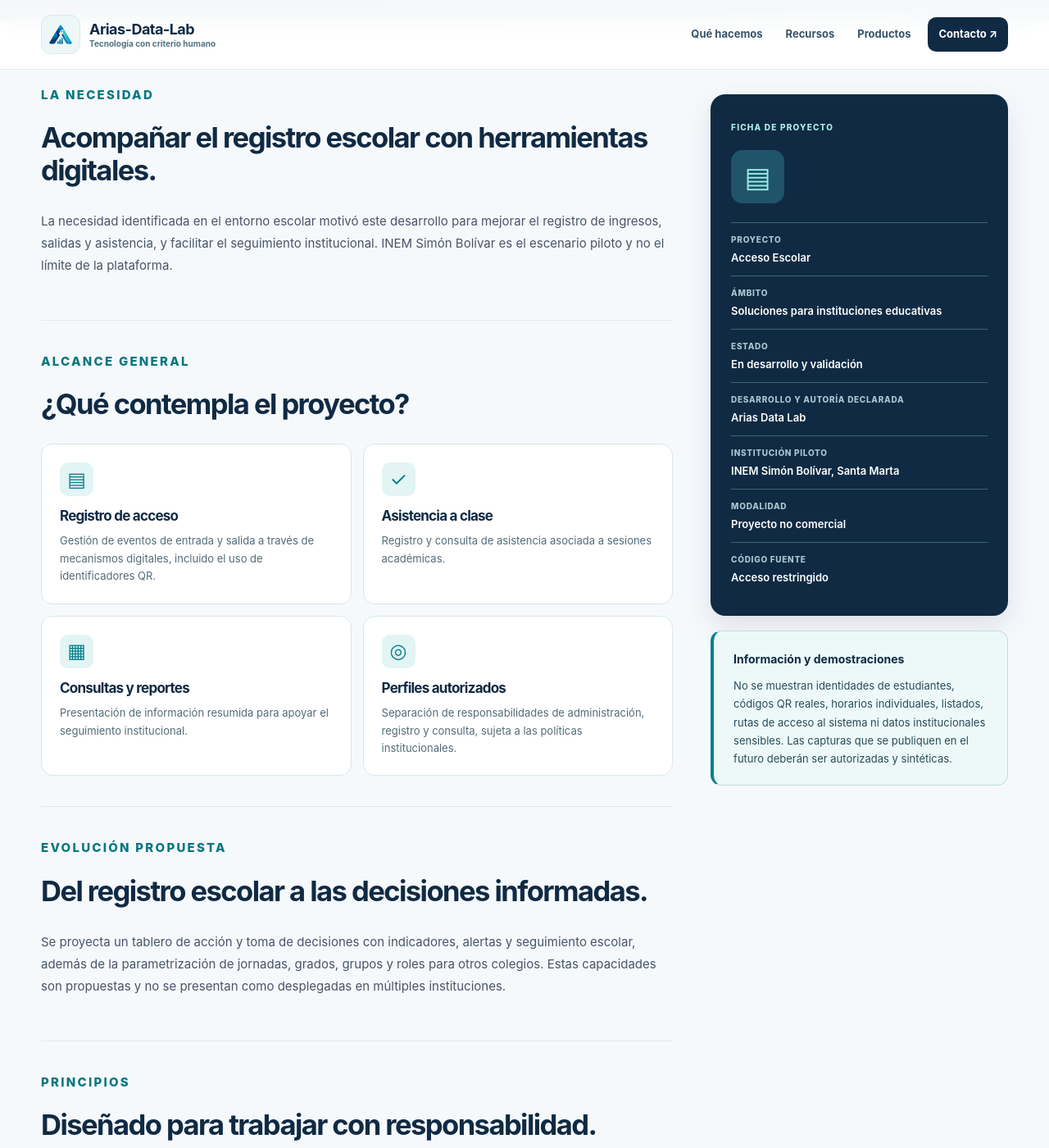
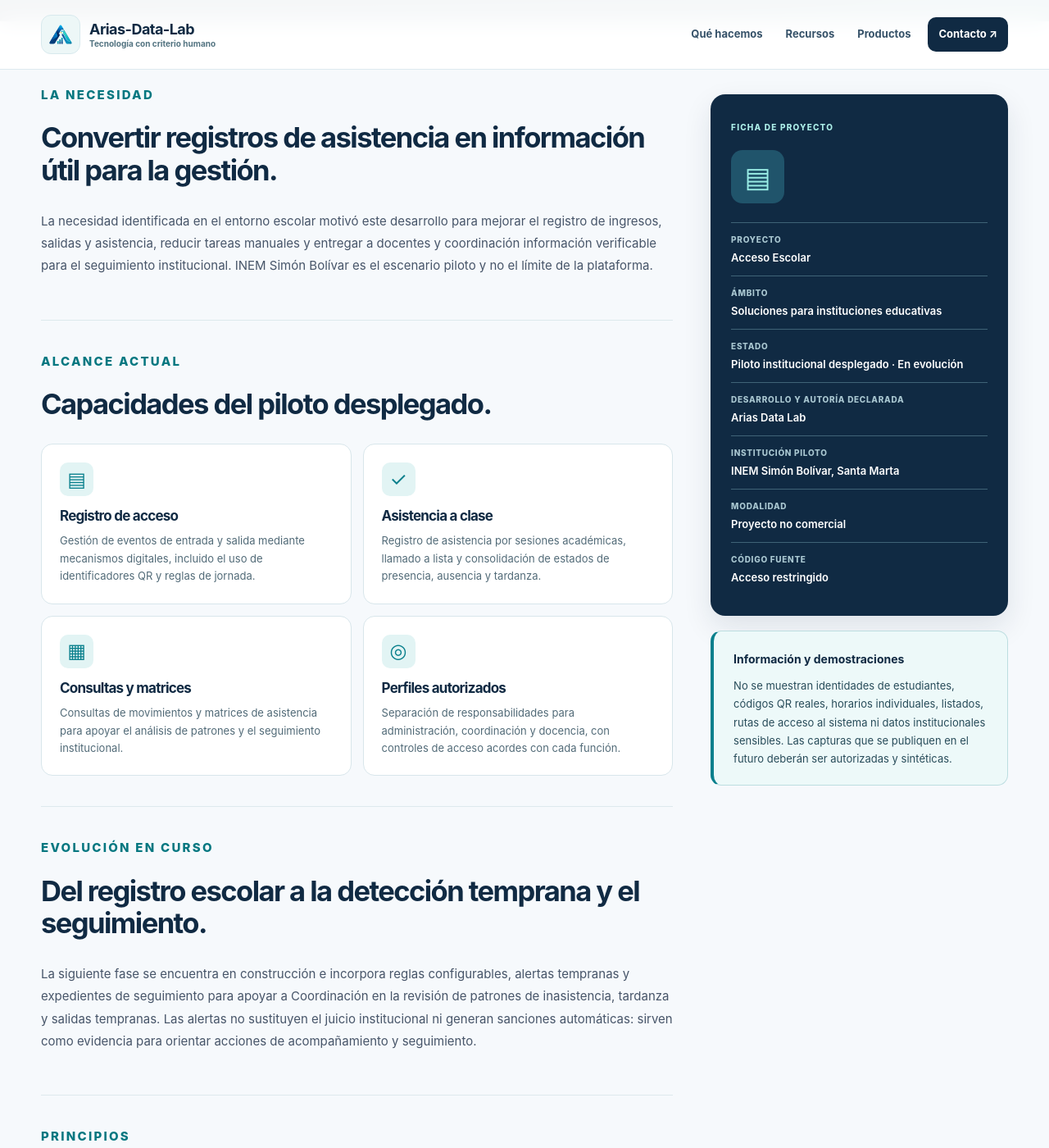
Before and after one commit to ljarias/ljarias.github.io, a Jekyll site: the page arias-data-lab/productos/acceso-escolar-inem.html, which Jekyll copies as it is, in a window 1280 px wide and 1400 px high, scrolled down 516 px. Shown: the whole window at 82% size. Built offline with Jekyll 4.4.1, drawn with Linux system fonts in a browser that asks for light colours; some of the changed text lies outside the part shown.

Commit message:
Actualiza estado público de Acceso Escolar
Refleja el piloto institucional desplegado, mantiene privada la operación y documenta la evolución hacia alertas y seguimiento escolar.

```diff
--- a/arias-data-lab/productos/acceso-escolar-inem.html
+++ b/arias-data-lab/productos/acceso-escolar-inem.html
@@ -1,7 +1,7 @@
 <!doctype html>
 <html lang="es-CO"><head>
 <meta charset="utf-8"><meta name="viewport" content="width=device-width, initial-scale=1">
-<meta name="theme-color" content="#102A43"><meta name="description" content="Acceso Escolar: desarrollo no comercial de Arias Data Lab, piloto en INEM Simón Bolívar y proyección de adopción por otras instituciones educativas.">
+<meta name="theme-color" content="#102A43"><meta name="description" content="Acceso Escolar: plataforma de apoyo a la gestión institucional, con piloto operativo en INEM Simón Bolívar y evolución hacia alertas tempranas y seguimiento escolar.">
 <title>Acceso Escolar | Soluciones educativas · Arias Data Lab</title>
 <link rel="icon" type="image/svg+xml" href="../../assets/brand/logo/v4.0/ADL_isotipo-cuadrado_EDITABLE_v4.0.svg">
 <link rel="icon" type="image/png" sizes="32x32" href="../../banco-problemas-caribe/assets/favicon-32.png">
@@ -12,18 +12,18 @@
 <a class="site-brand" href="../../" aria-label="Volver al portal Arias-Data-Lab"><span class="brand-icon"><img src="../../assets/brand/logo/v4.0/ADL_isotipo-cuadrado_EDITABLE_v4.0.svg" alt="" width="38" height="38"></span><span class="brand-label"><strong>Arias-Data-Lab</strong><small>Tecnología con criterio humano</small></span></a>
 <nav class="primary-nav" aria-label="Navegación principal"><a href="../../#enfoque">Qué hacemos</a><a href="../../#proyectos">Recursos</a><a href="./">Productos</a><a class="nav-contact" href="../../#contacto">Contacto ↗</a></nav>
 </div></header><main id="contenido">
-<section class="product-page-hero product-detail-hero"><div class="container"><a class="crumb-link" href="./">← Productos y soluciones</a><p class="eyebrow">SOLUCIONES PARA INSTITUCIONES EDUCATIVAS</p><h1>Acceso Escolar</h1><p>Ejercicio de desarrollo de Arias Data Lab que responde a la necesidad escolar de registrar el acceso y la asistencia estudiantil. El piloto se desarrolla en la IEDT INEM Simón Bolívar de Santa Marta, con proyección de adaptación a otras instituciones.</p><div class="product-status"><span class="status-dot" aria-hidden="true"></span> En desarrollo · Piloto institucional · No comercial · Código no público</div></div></section>
+<section class="product-page-hero product-detail-hero"><div class="container"><a class="crumb-link" href="./">← Productos y soluciones</a><p class="eyebrow">SOLUCIONES PARA INSTITUCIONES EDUCATIVAS</p><h1>Acceso Escolar</h1><p>Plataforma de apoyo a la gestión institucional que integra registro de acceso, asistencia académica y consultas para facilitar el seguimiento escolar. El piloto se encuentra desplegado en la IEDT INEM Simón Bolívar de Santa Marta y continúa evolucionando.</p><div class="product-status"><span class="status-dot" aria-hidden="true"></span> Piloto institucional desplegado · En evolución · No comercial · Código no público</div></div></section>
 <section class="product-body"><div class="container"><div class="product-detail-layout">
 <div class="product-detail-main">
-<section class="detail-section" aria-labelledby="objetivo"><p class="eyebrow dark">LA NECESIDAD</p><h2 id="objetivo">Acompañar el registro escolar con herramientas digitales.</h2><p>La necesidad identificada en el entorno escolar motivó este desarrollo para mejorar el registro de ingresos, salidas y asistencia, y facilitar el seguimiento institucional. INEM Simón Bolívar es el escenario piloto y no el límite de la plataforma.</p></section>
-<section class="detail-section" aria-labelledby="alcance"><p class="eyebrow dark">ALCANCE GENERAL</p><h2 id="alcance">¿Qué contempla el proyecto?</h2><div class="capability-grid"><article class="capability"><span aria-hidden="true">▤</span><h3>Registro de acceso</h3><p>Gestión de eventos de entrada y salida a través de mecanismos digitales, incluido el uso de identificadores QR.</p></article><article class="capability"><span aria-hidden="true">✓</span><h3>Asistencia a clase</h3><p>Registro y consulta de asistencia asociada a sesiones académicas.</p></article><article class="capability"><span aria-hidden="true">▦</span><h3>Consultas y reportes</h3><p>Presentación de información resumida para apoyar el seguimiento institucional.</p></article><article class="capability"><span aria-hidden="true">◎</span><h3>Perfiles autorizados</h3><p>Separación de responsabilidades de administración, registro y consulta, sujeta a las políticas institucionales.</p></article></div></section>
-<section class="detail-section" aria-labelledby="evolucion"><p class="eyebrow dark">EVOLUCIÓN PROPUESTA</p><h2 id="evolucion">Del registro escolar a las decisiones informadas.</h2><p>Se proyecta un tablero de acción y toma de decisiones con indicadores, alertas y seguimiento escolar, además de la parametrización de jornadas, grados, grupos y roles para otros colegios. Estas capacidades son propuestas y no se presentan como desplegadas en múltiples instituciones.</p></section>
+<section class="detail-section" aria-labelledby="objetivo"><p class="eyebrow dark">LA NECESIDAD</p><h2 id="objetivo">Convertir registros de asistencia en información útil para la gestión.</h2><p>La necesidad identificada en el entorno escolar motivó este desarrollo para mejorar el registro de ingresos, salidas y asistencia, reducir tareas manuales y entregar a docentes y coordinación información verificable para el seguimiento institucional. INEM Simón Bolívar es el escenario piloto y no el límite de la plataforma.</p></section>
+<section class="detail-section" aria-labelledby="alcance"><p class="eyebrow dark">ALCANCE ACTUAL</p><h2 id="alcance">Capacidades del piloto desplegado.</h2><div class="capability-grid"><article class="capability"><span aria-hidden="true">▤</span><h3>Registro de acceso</h3><p>Gestión de eventos de entrada y salida mediante mecanismos digitales, incluido el uso de identificadores QR y reglas de jornada.</p></article><article class="capability"><span aria-hidden="true">✓</span><h3>Asistencia a clase</h3><p>Registro de asistencia por sesiones académicas, llamado a lista y consolidación de estados de presencia, ausencia y tardanza.</p></article><article class="capability"><span aria-hidden="true">▦</span><h3>Consultas y matrices</h3><p>Consultas de movimientos y matrices de asistencia para apoyar el análisis de patrones y el seguimiento institucional.</p></article><article class="capability"><span aria-hidden="true">◎</span><h3>Perfiles autorizados</h3><p>Separación de responsabilidades para administración, coordinación y docencia, con controles de acceso acordes con cada función.</p></article></div></section>
+<section class="detail-section" aria-labelledby="evolucion"><p class="eyebrow dark">EVOLUCIÓN EN CURSO</p><h2 id="evolucion">Del registro escolar a la detección temprana y el seguimiento.</h2><p>La siguiente fase se encuentra en construcción e incorpora reglas configurables, alertas tempranas y expedientes de seguimiento para apoyar a Coordinación en la revisión de patrones de inasistencia, tardanza y salidas tempranas. Las alertas no sustituyen el juicio institucional ni generan sanciones automáticas: sirven como evidencia para orientar acciones de acompañamiento y seguimiento.</p></section>
 <section class="detail-section" aria-labelledby="principios"><p class="eyebrow dark">PRINCIPIOS</p><h2 id="principios">Diseñado para trabajar con responsabilidad.</h2><p>El proyecto requiere protección reforzada de información de estudiantes, incluidos menores de edad. Su implementación, acceso y eventual presentación deben respetar las autorizaciones institucionales, el principio de minimización de datos y la normativa aplicable. Una página de portafolio no equivale a una declaración de aprobación institucional.</p></section>
 </div><aside class="product-side" aria-label="Información del proyecto">
-<div class="product-info-card"><span class="small-overline">FICHA DE PROYECTO</span><div class="big-symbol" aria-hidden="true">▤</div><dl><div><dt>Proyecto</dt><dd>Acceso Escolar</dd></div><div><dt>Ámbito</dt><dd>Soluciones para instituciones educativas</dd></div><div><dt>Estado</dt><dd>En desarrollo y validación</dd></div><div><dt>Desarrollo y autoría declarada</dt><dd>Arias Data Lab</dd></div><div><dt>Institución piloto</dt><dd>INEM Simón Bolívar, Santa Marta</dd></div><div><dt>Modalidad</dt><dd>Proyecto no comercial</dd></div><div><dt>Código fuente</dt><dd>Acceso restringido</dd></div></dl></div>
+<div class="product-info-card"><span class="small-overline">FICHA DE PROYECTO</span><div class="big-symbol" aria-hidden="true">▤</div><dl><div><dt>Proyecto</dt><dd>Acceso Escolar</dd></div><div><dt>Ámbito</dt><dd>Soluciones para instituciones educativas</dd></div><div><dt>Estado</dt><dd>Piloto institucional desplegado · En evolución</dd></div><div><dt>Desarrollo y autoría declarada</dt><dd>Arias Data Lab</dd></div><div><dt>Institución piloto</dt><dd>INEM Simón Bolívar, Santa Marta</dd></div><div><dt>Modalidad</dt><dd>Proyecto no comercial</dd></div><div><dt>Código fuente</dt><dd>Acceso restringido</dd></div></dl></div>
 <div class="privacy-note narrow-note"><strong>Información y demostraciones</strong><p>No se muestran identidades de estudiantes, códigos QR reales, horarios individuales, listados, rutas de acceso al sistema ni datos institucionales sensibles. Las capturas que se publiquen en el futuro deberán ser autorizadas y sintéticas.</p></div>
 </aside></div></div></section>
-<section class="product-cta"><div class="container"><div><p class="eyebrow dark">SOBRE EL PROYECTO</p><h2>Un desarrollo originado en una necesidad escolar.</h2><p>Este proyecto se documenta como ejercicio de ingeniería. No constituye una oferta comercial ni una plataforma disponible para adopción inmediata.</p></div><div class="product-actions"><a class="button contact-button" href="mailto:ljarias@gmail.com?subject=Consulta%20de%20proyecto%20Arias-Data-Lab%3A%20Acceso%20Escolar%20INEM">Consultar el proyecto ↗</a><a class="secondary-link" href="./">Ver otros productos ↗</a></div></div></section>
+<section class="product-cta"><div class="container"><div><p class="eyebrow dark">SOBRE EL PROYECTO</p><h2>Un piloto operativo que sigue evolucionando.</h2><p>El proyecto se documenta como experiencia de ingeniería aplicada a una necesidad escolar real. Su despliegue institucional no implica disponibilidad pública, oferta comercial ni autorización automática para replicarlo en otras instituciones.</p></div><div class="product-actions"><a class="button contact-button" href="mailto:ljarias@gmail.com?subject=Consulta%20de%20proyecto%20Arias-Data-Lab%3A%20Acceso%20Escolar%20INEM">Consultar el proyecto ↗</a><a class="secondary-link" href="./">Ver otros productos ↗</a></div></div></section>
 </main>
 <footer class="site-footer"><div class="container footer-main"><div class="footer-logo"><img src="../../assets/brand/logo/v4.0/ADL_logo-maestro-color_EDITABLE_v4.0.svg" alt="Arias-Data-Lab" width="120" height="90" loading="lazy"><div><strong>Arias-Data-Lab</strong><p>Tecnología con criterio humano.</p></div></div><nav aria-label="Enlaces del pie de página"><a href="../../">Portal corporativo</a><a href="./">Productos</a><a href="../../banco-problemas-caribe/">Recursos educativos</a></nav></div><div class="container footer-bottom"><span>© 2026 Arias-Data-Lab · Santa Marta, Colombia</span><span>Desarrollo y autoría: Leonardo Arias-Alemán</span></div></footer>
 </body></html>
--- a/arias-data-lab/productos/index.html
+++ b/arias-data-lab/productos/index.html
@@ -15,7 +15,7 @@
 <section class="product-page-hero"><div class="container"><a class="crumb-link" href="../../">← Arias-Data-Lab</a><p class="eyebrow">PORTAFOLIO DE SOLUCIONES</p><h1>Productos en desarrollo.</h1><p>En Arias-Data-Lab desarrollamos software para responder a necesidades concretas. Presentamos el propósito y las capacidades previstas de los proyectos sin divulgar su implementación técnica ni los datos de sus usuarios.</p><div class="hero-underline" aria-hidden="true"></div></div></section>
 <section class="product-body"><div class="container"><div class="intro-row"><div><p class="eyebrow dark">PRODUCTOS Y SOLUCIONES</p><h2>Conoce lo que estamos construyendo.</h2></div><p>La información corresponde a una presentación general; algunas funcionalidades continúan en pruebas y pueden evolucionar.</p></div><div class="public-product-grid">
 <article class="public-product-card"><span class="product-small-label">GESTIÓN DE CARTERA · EN DESARROLLO Y PRUEBAS</span><div class="public-product-icon"><img src="assets/carteriva-4a-simbolo.svg" width="59" height="59" alt="Logo de Carteriva" style="border-radius:12px"></div><h3>Carteriva</h3><p>Plataforma web para prestamistas: clientes, préstamos, pagos, agenda semanal de cobros, indicadores y reportes. Actualmente en desarrollo y pruebas.</p><span class="availability">Presentación pública · Código no publicado</span><a class="product-detail-link" href="prestamos-saas.html">Conocer este proyecto ↗</a></article>
-<article class="public-product-card"><span class="product-small-label">SOLUCIONES EDUCATIVAS · EN DESARROLLO · NO COMERCIAL</span><div class="public-product-icon" aria-hidden="true">▤</div><h3>Acceso Escolar</h3><p>Desarrollo de Arias Data Lab para registrar acceso y asistencia estudiantil, con proyección hacia tableros de acción y decisiones. Piloto en INEM Simón Bolívar de Santa Marta; futura adaptación a otras instituciones.</p><span class="availability">Presentación pública · Código no publicado</span><a class="product-detail-link" href="acceso-escolar-inem.html">Conocer este proyecto ↗</a></article>
+<article class="public-product-card"><span class="product-small-label">SOLUCIONES EDUCATIVAS · PILOTO DESPLEGADO · NO COMERCIAL</span><div class="public-product-icon" aria-hidden="true">▤</div><h3>Acceso Escolar</h3><p>Plataforma de apoyo a la gestión institucional para registrar acceso y asistencia estudiantil, consolidar matrices de seguimiento y evolucionar hacia alertas tempranas y expedientes de acompañamiento. Piloto operativo en INEM Simón Bolívar de Santa Marta.</p><span class="availability">Presentación pública · Código no publicado</span><a class="product-detail-link" href="acceso-escolar-inem.html">Conocer este proyecto ↗</a></article>
 </div><div class="privacy-note"><strong>Cómo presentamos estos proyectos</strong><p>Las descripciones de productos son públicas, pero el código fuente, las bases de datos, los accesos operativos y cualquier información personal se mantienen fuera de este sitio. Las imágenes de interfaz se incorporarán únicamente si son aprobadas y utilizan datos de prueba sintéticos.</p></div></div></section>
 </main>
 <footer class="site-footer"><div class="container footer-main"><div class="footer-logo"><img src="../../assets/brand/logo/v4.0/ADL_logo-maestro-color_EDITABLE_v4.0.svg" alt="Arias-Data-Lab" width="120" height="90" loading="lazy"><div><strong>Arias-Data-Lab</strong><p>Tecnología con criterio humano.</p></div></div><nav aria-label="Enlaces del pie de página"><a href="../../">Portal corporativo</a><a href="./">Productos</a><a href="../../banco-problemas-caribe/">Recursos educativos</a></nav></div><div class="container footer-bottom"><span>© 2026 Arias-Data-Lab · Santa Marta, Colombia</span><span>Desarrollo y autoría: Leonardo Arias-Alemán</span></div></footer>
```
Also changed, not shown: arias-data-lab/README.md (+15 -0 lines).
